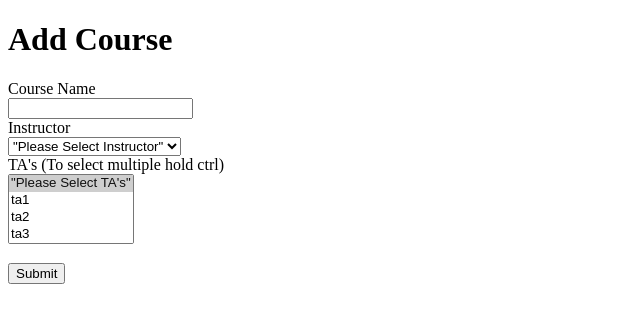
After one commit to st8991/Ta_App_Vikings_Creed, a Django app: template templates/addCoursePage.html in a window 1280 px wide. The commit adds this page. Shown: the top 323 px of the page, without its empty margins (0-640 px from the left). Run offline with Django 4.2, Linux system fonts and the light colour scheme; the template is opened without the code that fills it, so the values that code supplies are empty.

Commit message:
Added "Add Course Page", update other templates

```diff
--- a/templates/addAccountPage.html
+++ b/templates/addAccountPage.html
@@ -23,7 +23,7 @@
     <br />
     <label for="role">Role</label>
     <br />
-    <select name="roles">
+    <select name="roles" id="role">
         <option value="supervisor">Supervisor</option>
         <option value="instructor">Instructor</option>
         <option value="ta">Teacher Assistant</option>
--- /dev/null
+++ b/templates/addCoursePage.html
@@ -0,0 +1,36 @@
+<!DOCTYPE html>
+<html lang="en">
+<head>
+    <meta charset="UTF-8">
+    <title>Add Course</title>
+</head>
+<body>
+<h1>Add Course</h1>
+<form action="/action_page.php">
+    <label for="name">Course Name</label>
+    <br />
+    <input name="name" type="text" />
+    <br />
+    <label for="instructor">Instructor</label>
+    <br />
+    <select name="instructor" id="instructor">
+        <option selected value="noSelection">"Please Select Instructor"</option>
+        <option value="instructor1">instructor1</option>
+        <option value="instructor2">instructor2</option>
+        <option value="instructor3">instructor3</option>
+        <option value="instructor4">instructor4</option>
+    </select>
+    <br />
+    <label for="tas">TA's (To select multiple hold ctrl)</label>
+    <br />
+    <select name="tas" id="tas" multiple>
+        <option selected value="noSelection">"Please Select TA's"</option>
+        <option value="ta1">ta1</option>
+        <option value="ta2">ta2</option>
+        <option value="ta3">ta3</option>
+        <option value="ta4">ta4</option>
+    </select>
+    <br /><br />
+    <input type="submit" value="Submit" /></form>
+</body>
+</html>
--- a/templates/editAccountPage.html
+++ b/templates/editAccountPage.html
@@ -2,7 +2,7 @@
 <html lang="en">
 <head>
     <meta charset="UTF-8">
-    <title>Add Account</title>
+    <title>Edit Account</title>
 </head>
 <body>
 <h1>Edit Account</h1>
@@ -23,8 +23,8 @@
     <br />
     <label for="role">Role</label>
     <br />
-    <select name="roles">
-        <option value="noSelction">"Please Select Role"</option>
+    <select name="roles" id="role">
+        <option value="noSelection">"Please Select Role"</option>
         <option value="supervisor">Supervisor</option>
         <option value="instructor">Instructor</option>
         <option value="ta">Teacher Assistant</option>
```
